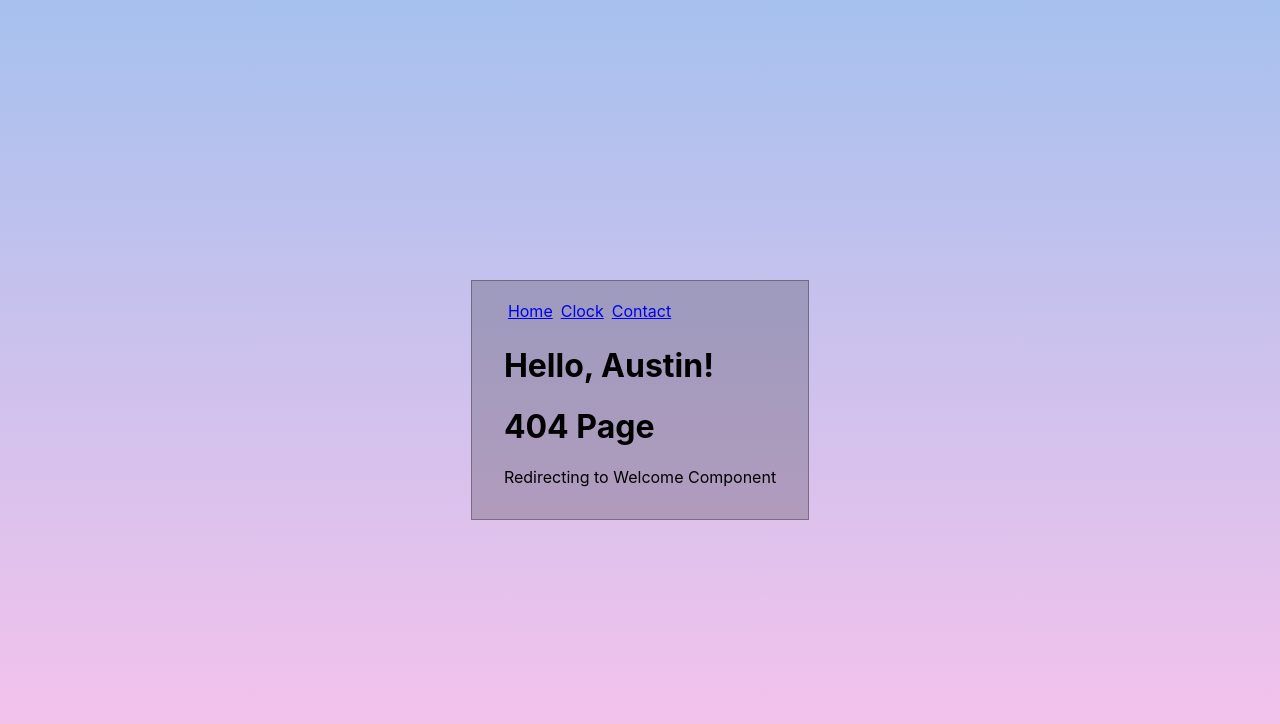
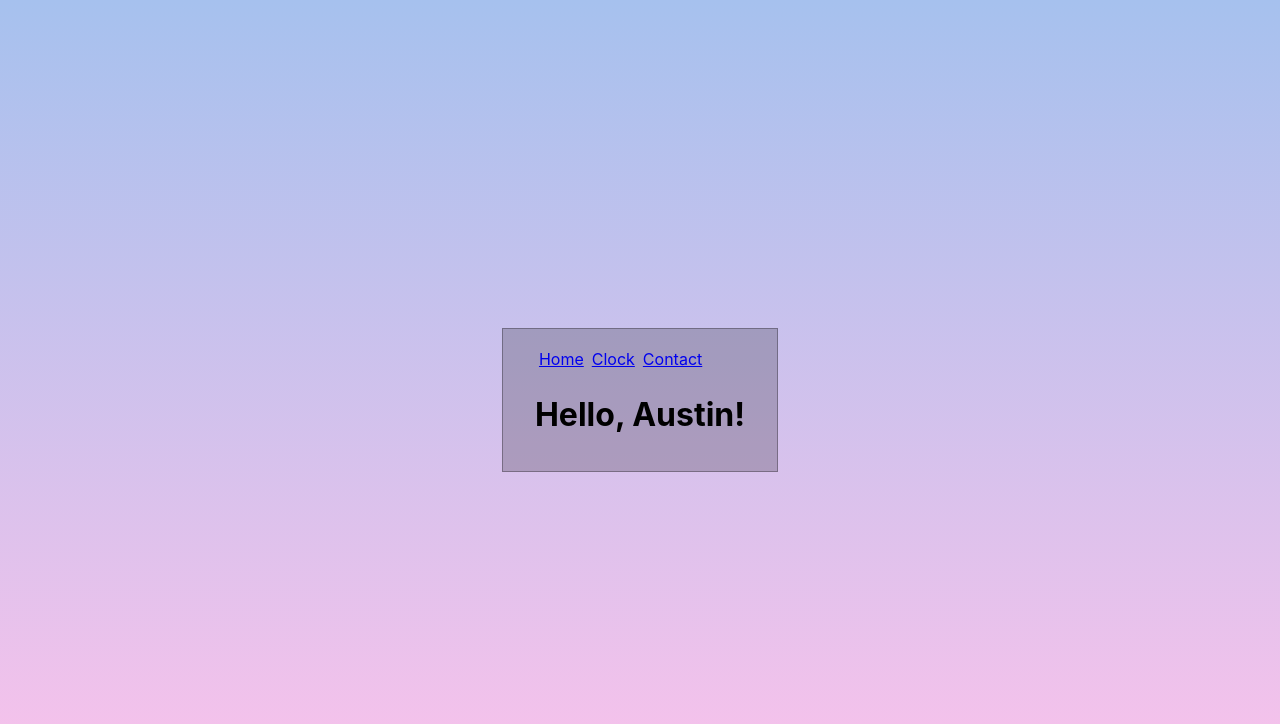
Before and after one commit to roken47/Create-React-App-Demo, a React (Create React App) app: page / in a window 1280 px wide. Before the commit this address had no page. Shown: the top 724 px of the page. Built offline with nearby package versions, Linux system fonts and the light colour scheme.

Commit message:
404 page working

```diff
--- a/src/App.js
+++ b/src/App.js
@@ -11,20 +11,21 @@ import NoMatch from './components/404page/404Page';
       return (
         <Router>
           <div className="App">
-            <Route path="/" component={Navigation} />
+            <Navigation />
+
+            <Switch>
             <Route
               exact
               path="/"
               render={(props) => <Welcome {...props} name="Austin" />}
             />
-            <Switch>
             <Route
               path="/welcome/:name"
-              component={Welcome}
+              component={Welcome} />}
             />
             <Route path="/clock" component={Clock} />
             <Route path="/contact" component={Contact} />
-            <Route path="/*" component={NoMatch} />
+            <Route component={NoMatch} />
             </Switch>
           </div>
         </Router>
```
Also changed, not shown: 1 other file (tests, documents, lock files or other folders).
